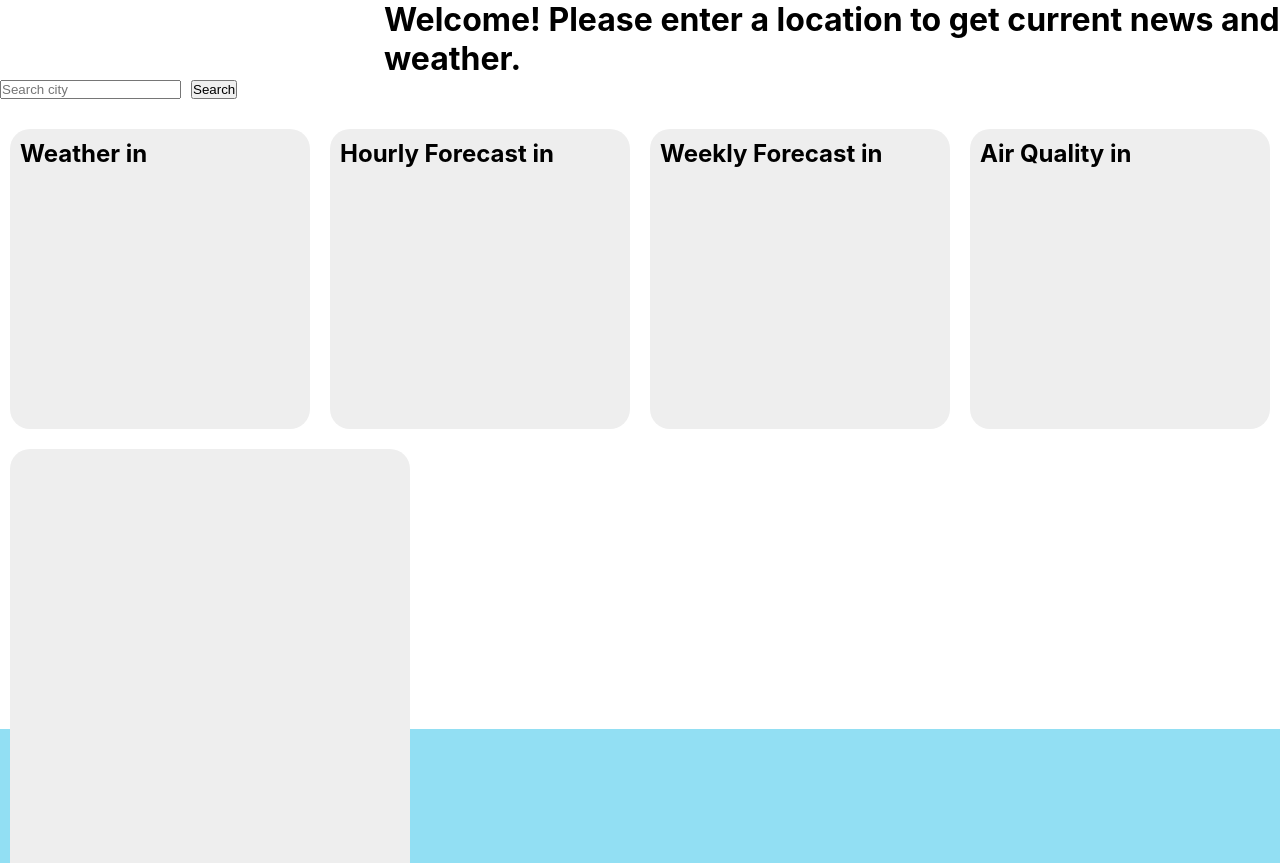
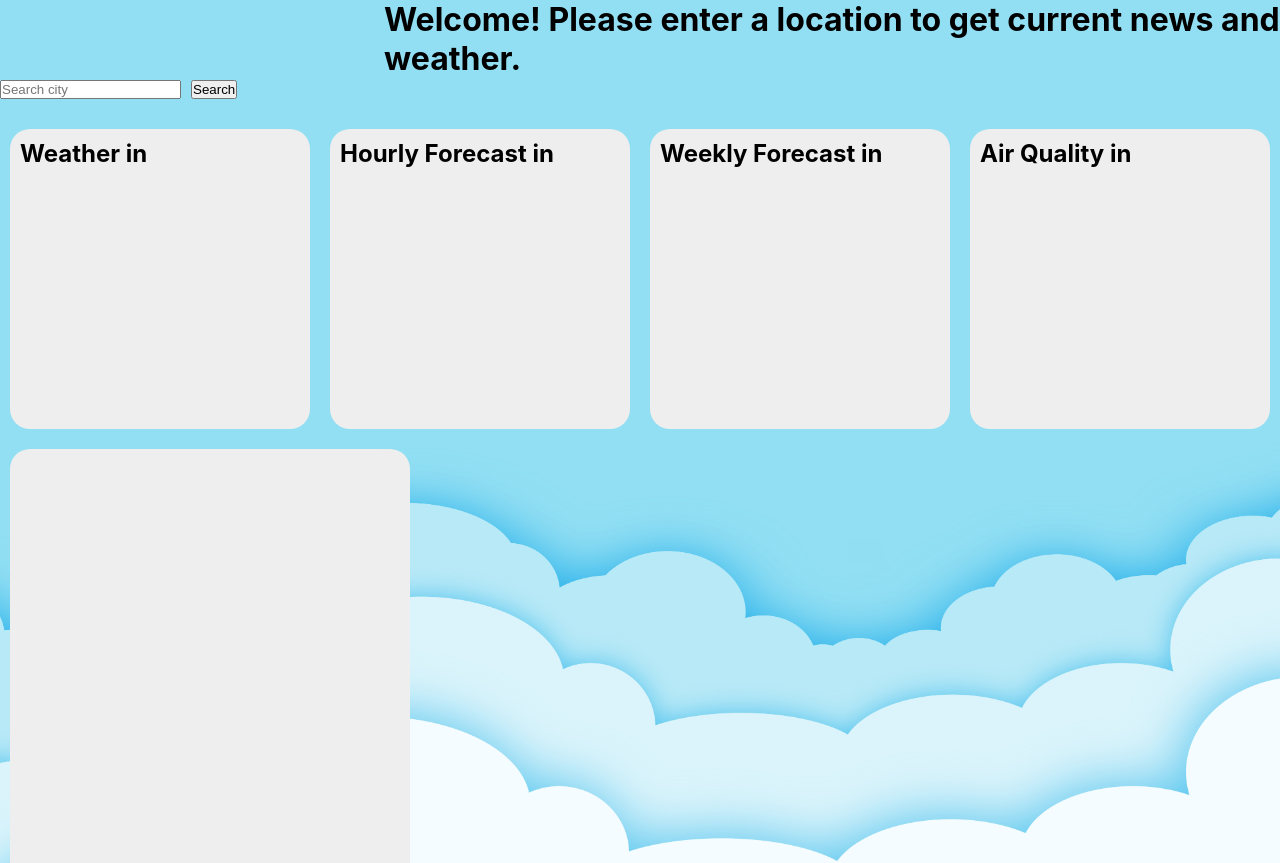
Before and after one commit to larsones/Headstarter-Project-2, a React (Create React App) app in the folder weather-app/: page / in a window 1280 px wide. Shown: the top 863 px of the page. Built offline with nearby package versions, Linux system fonts and the light colour scheme.

Commit message:
Update App.css

```diff
--- a/weather-app/src/App.css
+++ b/weather-app/src/App.css
@@ -4,12 +4,10 @@
  }
 .App {
   background-image: url(Img/WeatherCloudy.jpg);
-  background-position: 0%;
-  min-height: 100vh;
-
+  background-position: center;
   background-repeat: no-repeat;
-  background-size:120%;
-  scale: 1;
+  background-size: cover;
+  background-attachment: fixed;
 }
 
 .widgets {
```
